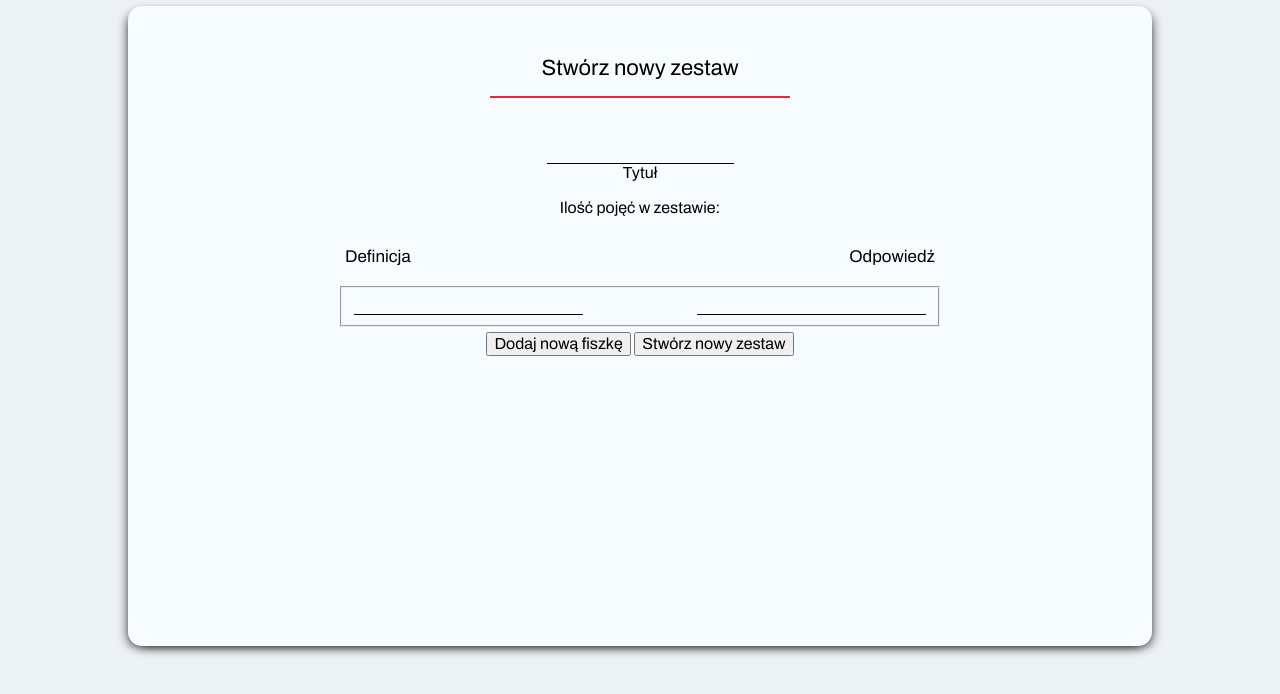
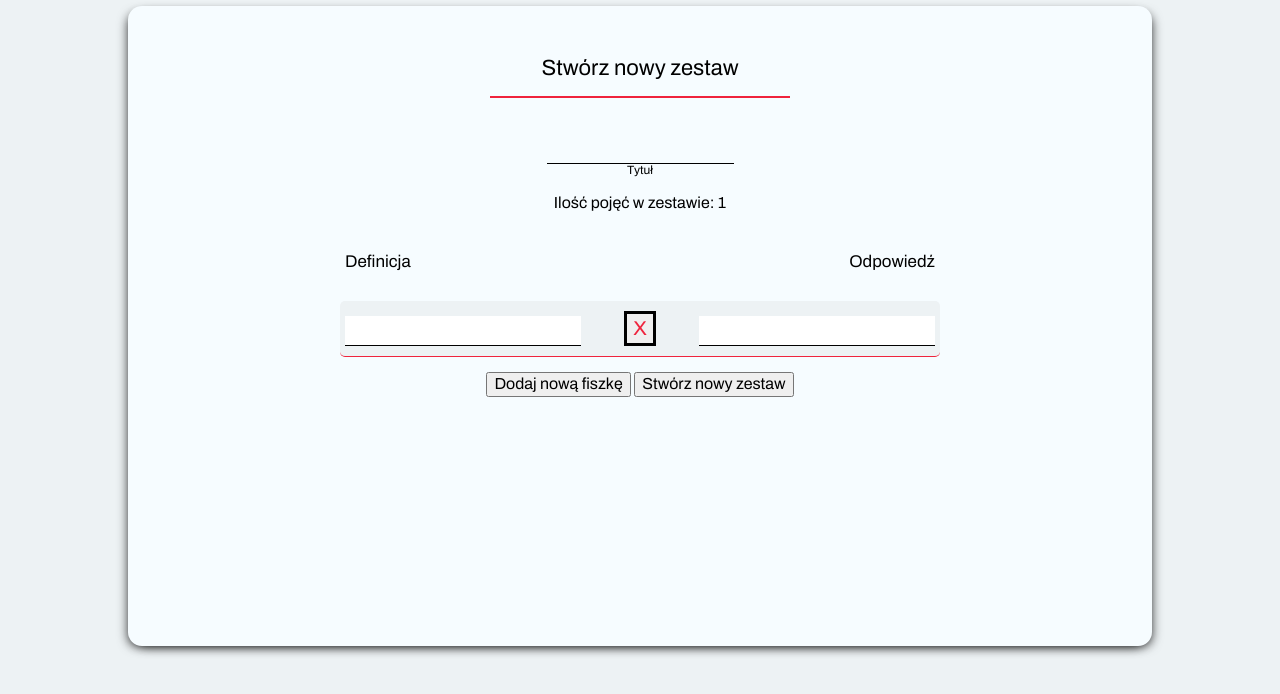
Before and after one commit to OlekSchwarzwald/Flashcards, a plain HTML site: page index.html in a window 1280 px wide. Both pictures are taken after a click on the link "Nowy Zestaw". Shown: the part 64-758 px from the top of the page. Drawn offline with nearby package versions, Linux system fonts and the light colour scheme.

Commit message:
Add and remove terms from "Create New Set" tab

```diff
--- a/index.html
+++ b/index.html
@@ -27,31 +27,33 @@
 
 	<main>
 		<section class="aside-sets">
+			<!-- narazie puste potym zrobia heh -->
+		</section>
 
-		</section>
 		<section class="main-section start-section">
 			<h1>Ucz się dowolnego materiału przy pomocy zestawów fiszek, które sam stworzysz!</h1>
 		</section>
 		<section class="main-section section-sets" id="section-sets">
 			<h1>Twoje zestawy do nauki</h1>
 		</section>
+
 		<section class="main-section section-new-set" id="section-new-set">
 			<h1>Stwórz nowy zestaw</h1>
 			<div class="set-title">
 				<input type="text" name="set-name" id="set-name">
 				<label for="set-name" class="set-title-label"> Tytuł </label>
 			</div>
-			<p>Ilość pojęć w zestawie: <span class="term-amount"></span></p>
+			<p>Ilość pojęć w zestawie: <span id="term-amount"></span></p>
 			<div class="headings">
 				<h2>Definicja</h2>
 				<h2>Odpowiedź</h2>
 			</div>
-			<fieldset class="term-fieldset">
-				<input type="text" name="input-question1">
-				<span class="counter" id="counter"></span>
-				<input type="text" name="input-answer1">
-			</fieldset>
-			<button type="button">Dodaj nową fiszkę</button>
+			<div class="term-field" id="term-field1">
+				<input type="text" name="input-question1" id="input-question1">
+				<button class="delete-icon" type="button" id="delete-icon1">X</button>
+				<input type="text" name="input-answer1" id="input-answer1">
+			</div>
+			<button type="button" id="new-term-button">Dodaj nową fiszkę</button>
 			<button type="button">Stwórz nowy zestaw</button>
 		</section>
 
@@ -86,7 +88,7 @@
 
 		let tabs =  document.getElementsByClassName("main-section");
 		let setsTab	= document.getElementById("section-sets");
-		let createNewTab = document.getElementById("section-new-set");
+		let EditOrNewSetTab = document.getElementById("section-new-set");
 
 		function hideAllTabs(){
 			for (i = 0; i < tabs.length; i++) {
@@ -99,7 +101,7 @@
 
 		newSetLink.addEventListener("click", function(){
 			hideAllTabs();
-			createNewTab.style.display  = "inherit";
+			EditOrNewSetTab.style.display  = "inherit";
 			if (window.innerWidth < 570) {
 				mainMenu.style.display = "none";
 			}
@@ -113,6 +115,51 @@
 			}
 		});
 
+		// ----------------------------------------------------
+		// Create / delete new term in "New Set" or "Edit Set" sections
+		let termCounter = document.getElementsByClassName("term-field").length;
+		let termAmount = document.getElementById("term-amount");
+		termAmount.innerHTML = termCounter;
+		let newTermButton = document.getElementById("new-term-button");
+		let deleteIconButton = document.getElementById("delete-icon1");
+
+		newTermButton.addEventListener("click", createNewTerm);
+		deleteIconButton.setAttribute("onclick", "deleteTerm(this.id)");
+
+		function createNewTerm(){
+			termCounter++;
+			termAmount.innerHTML = termCounter;
+
+			let newField = document.createElement("div");
+			newField.setAttribute("class", "term-field");
+
+			let newFieldID = "term-field"+termCounter;
+			newField.setAttribute("id", newFieldID);
+
+			let newQuestionInput = document.createElement("input");
+			newField.appendChild(newQuestionInput);
+
+			let newDeleteButton = document.createElement("button");
+			newDeleteButton.innerHTML = 'X';
+			newDeleteButton.setAttribute("class", "delete-icon");
+			newDeleteButton.setAttribute("id", "delete-icon"+termCounter);
+			newDeleteButton.setAttribute("onclick", "deleteTerm(this.id)");
+			newField.appendChild(newDeleteButton);
+
+			let newAnswerInput = document.createElement("input");
+			newField.appendChild(newAnswerInput);
+
+			EditOrNewSetTab.insertBefore(newField, newTermButton);
+		}
+
+		function deleteTerm(id){
+			termCounter--;
+			termAmount.innerHTML = termCounter;
+
+    		fieldID = "term-field"+id.match(/\d/g);
+    		let fieldToDelete = document.getElementById(fieldID);
+    		EditOrNewSetTab.removeChild(fieldToDelete);
+		}
 
 
 
--- a/main.css
+++ b/main.css
@@ -182,11 +182,15 @@ header {
 	font-size: 17px;
 }
 
+
 .main-section input {
 	background-color: transparent;
 	border: 0;
 	border-bottom: 1px solid black;
 }
+
+/* ----------------------------------------------- */
+/* ----------------------------------------------- */
 
 .set-title {
 	width: 200px;
@@ -198,6 +202,7 @@ header {
 }
 
 .set-title-label {
+	font-size: 12px;
 	width: 100%;
 	display: block;
 }
@@ -206,14 +211,39 @@ header {
 	padding: 0 5px;
 }
 
-.headings, .term-fieldset {
+.headings, .term-field {
 	display: flex;
 	justify-content: space-between;
+	padding: 10px 5px;
 	margin: 5px auto;
 	width: 100%;
 	max-width: 600px;
+	border-radius: 5px;
 }
 
-.term-fieldset input {
+.term-field {
+	background-color: #edf2f4;
+	border: 0;
+	border-bottom: 1px solid #ef233c;
+	margin-bottom: 15px;
+}
+
+.term-field input {
+	height: 30px;
+	padding-left: 5px;
+	margin-top: 5px;
 	width: 40%;
+	background-color: white;
 }
+
+.term-field input[id*="answer"] {
+	text-align: right;
+	padding-right: 5px;
+}
+
+.term-field .delete-icon {
+	font-size: 20px;
+	font-weight: bold;
+	border: 3px solid black;
+	color: #ef233c;
+}
```
